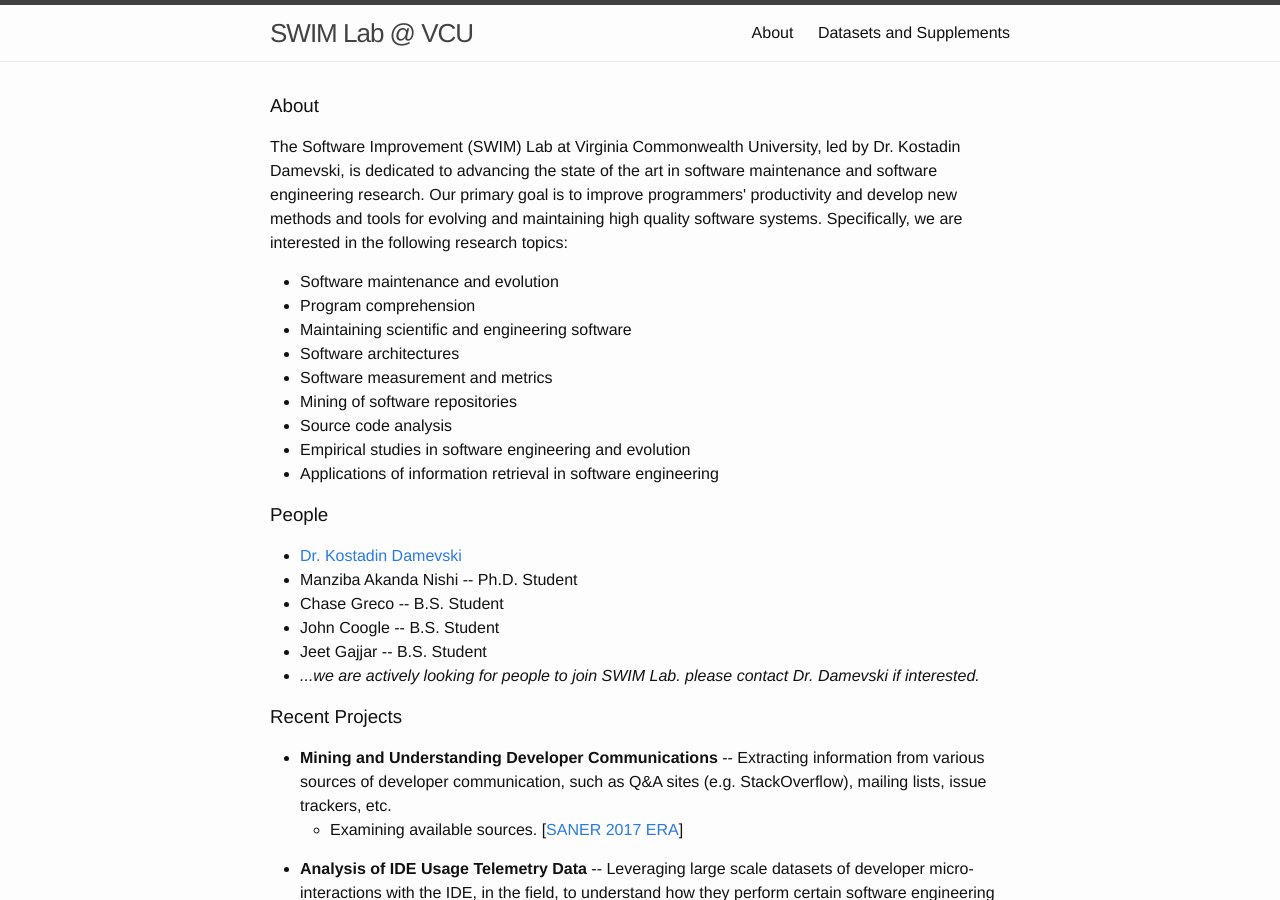
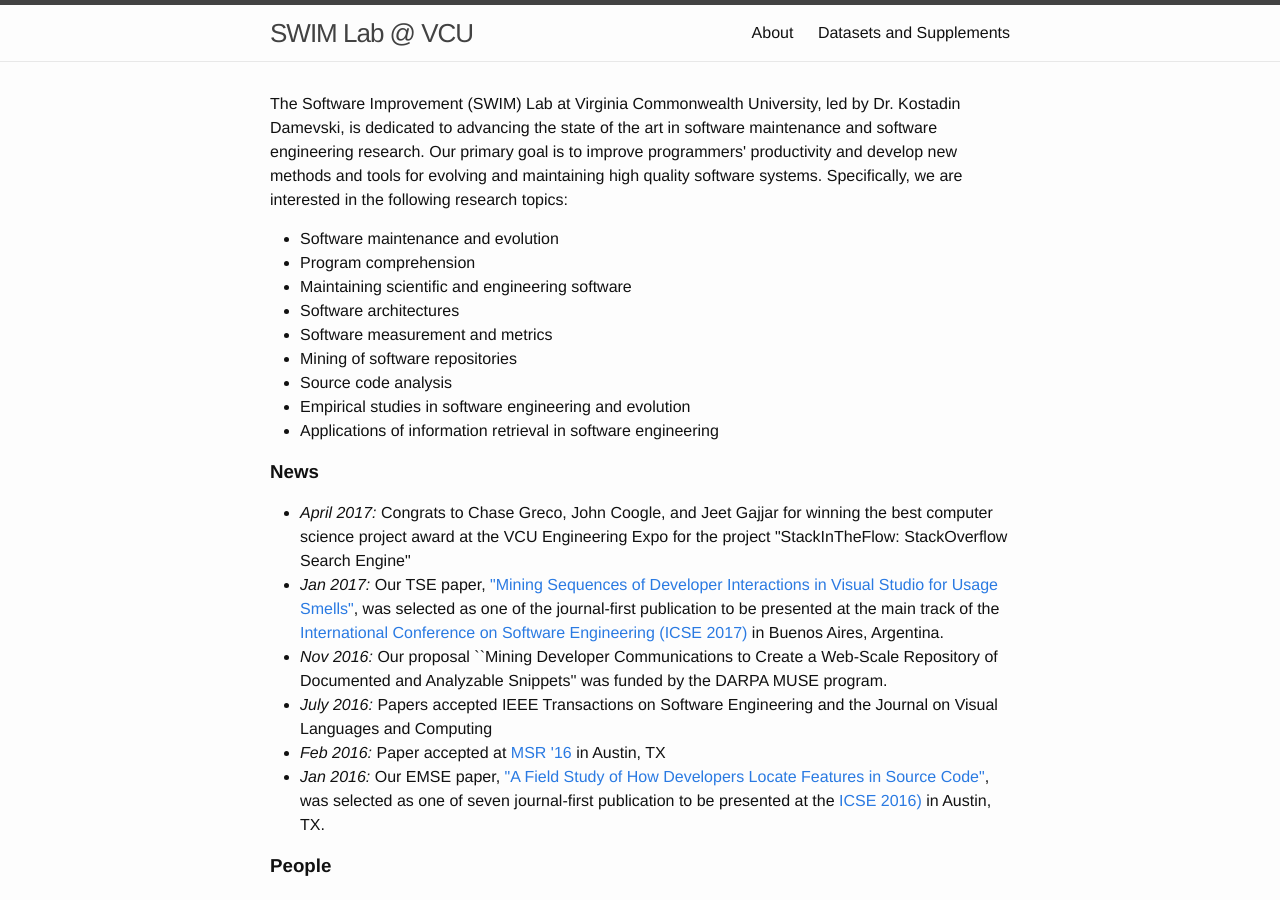
Before and after one commit to vcu-swim-lab/vcu-swim-lab.github.io, a Jekyll site: the page built from index.html, in a window 1280 px wide and 900 px high. Built offline with Jekyll 4.4.1, drawn with Linux system fonts in a browser that asks for light colours.

Commit message:
added news

```diff
--- a/index.html
+++ b/index.html
@@ -5,7 +5,6 @@ title: About
 
   <div class="home">
 
-      <h3>About</h3>
       <p>The Software Improvement (SWIM) Lab at Virginia Commonwealth
       University, led by Dr. Kostadin Damevski, is dedicated to
       advancing the state of the art in software maintenance and
@@ -26,8 +25,19 @@ title: About
          <li>Applications of information retrieval in software engineering</li>
       </ul>
 
-
-      <h3>People</h3>
+      <h3><b>News</b></h3>
+      <ul>
+          <li><i>April 2017:</i> Congrats to Chase Greco, John Coogle, and Jeet Gajjar for winning the best computer science project award at the VCU Engineering Expo for the project "StackInTheFlow: StackOverflow Search Engine"</li>
+          <li><i>Jan 2017:</i> Our TSE paper, <a href="http://dx.doi.org/10.1109/TSE.2016.2592905">"Mining Sequences of Developer Interactions in Visual Studio for Usage Smells"</a>, was selected as one of the journal-first publication to be presented at the main track of the
+              <a href="http://icse2017.gatech.edu/">International Conference on Software Engineering (ICSE 2017)</a> in Buenos Aires, Argentina.</li>
+          <li><i>Nov 2016:</i> Our proposal ``Mining Developer Communications to Create a Web-Scale Repository of Documented and Analyzable Snippets'' was funded by the DARPA MUSE program.</li>
+          <li><i>July 2016:</i> Papers accepted IEEE Transactions on Software Engineering and the Journal on Visual Languages and Computing</li>
+          <li><i>Feb 2016:</i> Paper accepted at <a href="http://2016.msrconf.org">MSR '16</a> in Austin, TX</li>
+          <li><i>Jan 2016:</i> Our EMSE paper, <a href="http://dx.doi.org/10.1007/s10664-015-9373-9">"A Field Study of How Developers Locate
+              Features in Source Code"</a>, was selected as one of seven journal-first publication to be presented at the
+              <a href="http://2016.icse.cs.txstate.edu">ICSE 2016)</a> in Austin, TX.</li>
+      </ul>
+      <h3><b>People</b></h3>
       <ul>
 	<li><a href="http://damevski.github.io">Dr. Kostadin Damevski</a></li>
         <li>Manziba Akanda Nishi -- Ph.D. Student</li>
@@ -37,7 +47,7 @@ title: About
         <li><i>...we are actively looking for people to join SWIM Lab. please contact Dr. Damevski if interested.</i></li>
       </ul>
 
-      <h3>Recent Projects</h3>
+      <h3><b>Recent Projects</b></h3>
       <ul>
         <li><b>Mining and Understanding Developer Communications</b> -- Extracting information from various
         sources of developer communication, such as Q&A sites (e.g. StackOverflow), mailing lists, issue trackers, etc.</li>
@@ -64,7 +74,7 @@ title: About
 --->
       </ul>
 
-      <h3>Software</h3>
+      <h3><b>Software</b></h3>
       <ul>
 	<li><a href="https://visualstudiogallery.msdn.microsoft.com/06f39a31-20ce-408c-afee-8a02b484db1c">Sando Code Search Tool</a> -- Sando is a Visual Studio extension that helps developers locate relevant code in a large code base. (<i>over 22K downloads, as of February 2016</i>)</li>
         <li><a href="https://play.google.com/store/apps/details?id=sysnetlab.android.sdc">SenSee Android App</a> -- SenSee is an Android application that collects data from each of the device's sensors and includes the ability to store this data on DropBox.</li>
```
